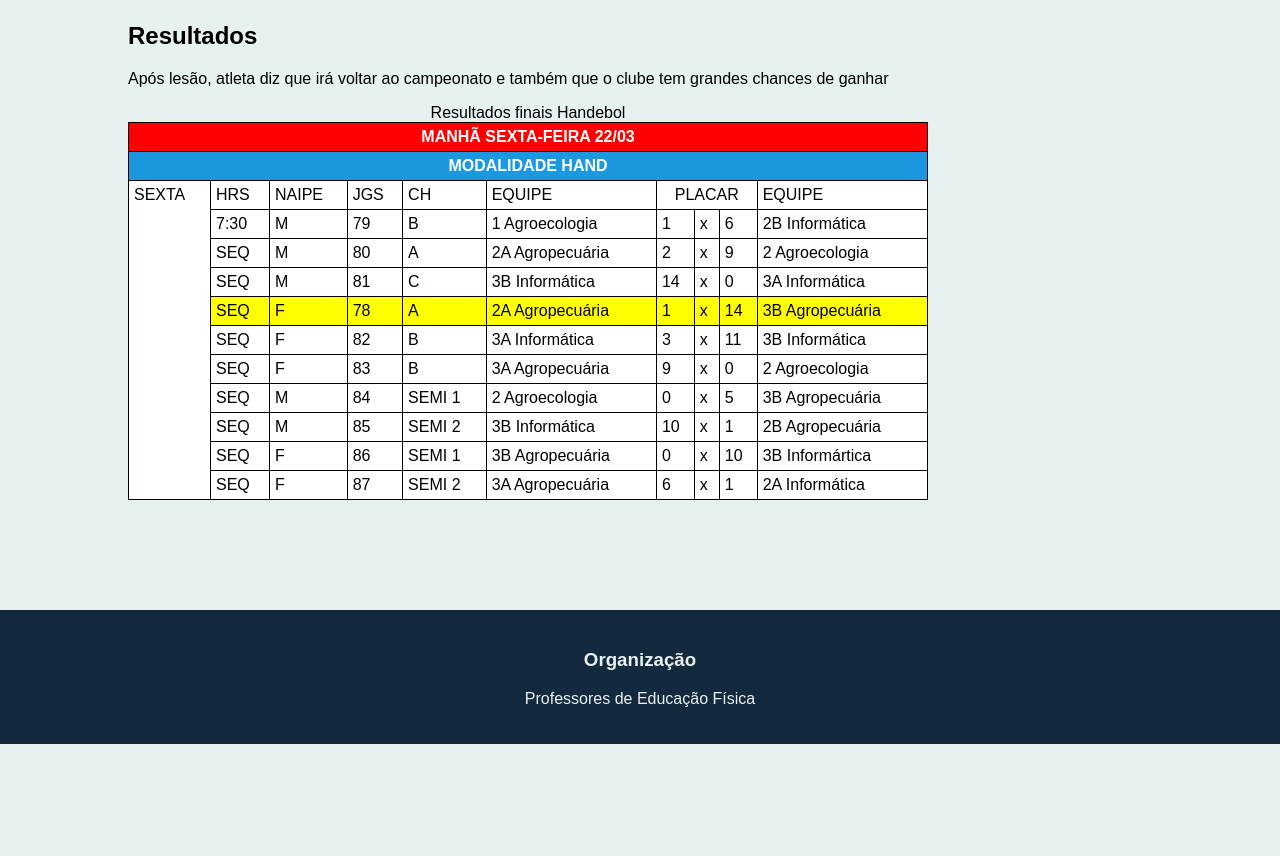
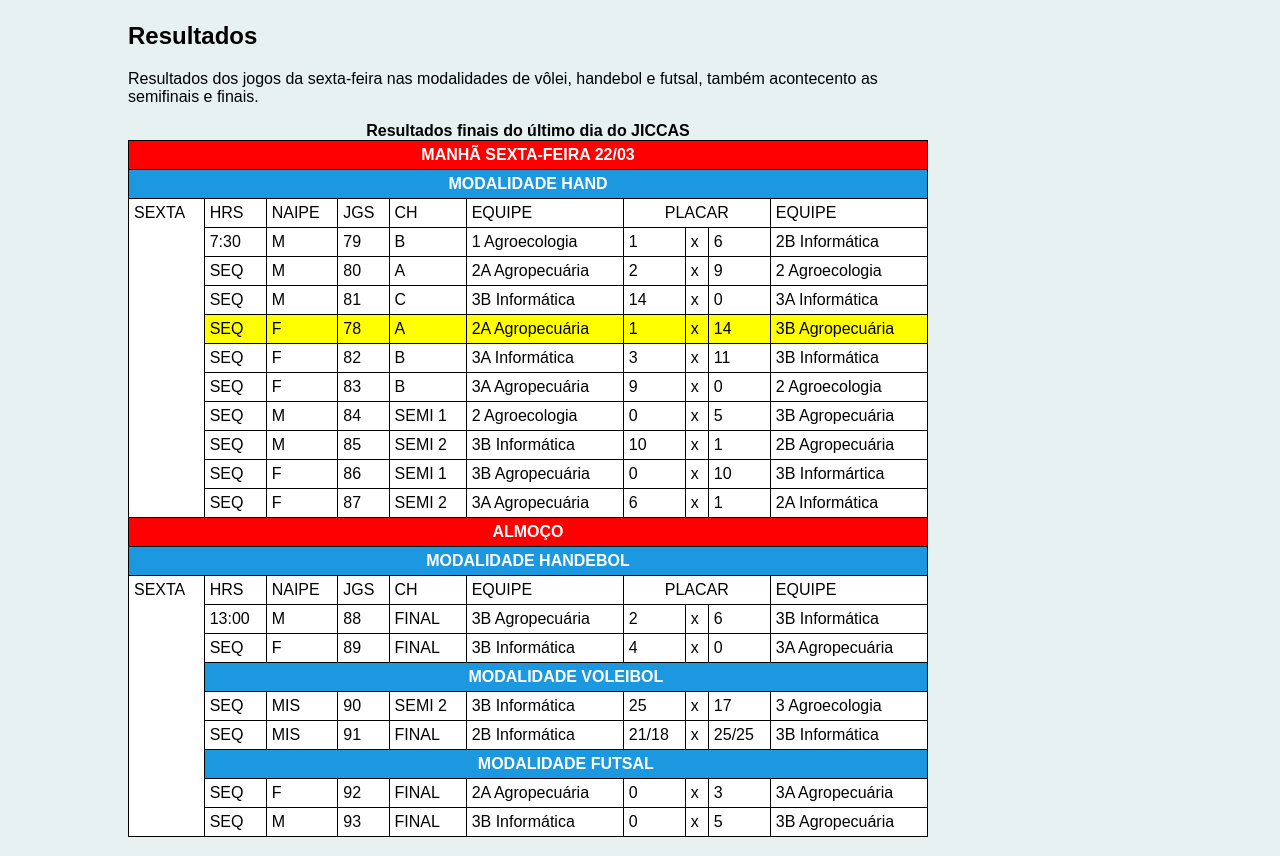
Before and after one commit to YosephTorres/jicca, a plain HTML site: page resultados.html in a window 1280 px wide. Shown: the part 264-1120 px from the top of the page. Before the commit the page ends 1008 px from the top, so only its background shows below. Drawn offline with Linux system fonts and the light colour scheme.

Commit message:
Update resultados.html

```diff
--- a/resultados.html
+++ b/resultados.html
@@ -30,7 +30,7 @@
     <main class="corpo">
         <div class="esquerda">
             <h2>Resultados</h2>
-            <p>Após lesão, atleta diz que irá voltar ao campeonato e também que o clube tem grandes chances de ganhar</p>
+            <p>Resultados dos jogos da sexta-feira nas modalidades de vôlei, handebol e futsal, também acontecento as semifinais e finais.</p>
 
 <style>
   table{
@@ -49,18 +49,23 @@
   table th{
     color: white;
   }
+
+  tbody{
+    color: black;
+  }
           </style>
 
  <div class="tabela">
 
 <table bgcolor="white" >
-  <caption> Resultados finais Handebol
+  <caption>
+    <b>Resultados finais do último dia do JICCAS</b>
 
   </caption>
   <thead>
  <tr>
    <th colspan="10" align="center" bgcolor="red"> MANHÃ SEXTA-FEIRA 22/03</th>
-    </tr
+    </tr>
    <tr>
    <th colspan="10" align="center" bgcolor="1b98e0"> MODALIDADE HAND</th>
     </tr>
@@ -199,6 +204,115 @@
     </tr>
 
 
+    <tr>
+   <th colspan="10" align="center" bgcolor="red"> ALMOÇO</th>
+    </tr>
+
+      <tr>
+   <th colspan="10" align="center" bgcolor="1b98e0"> MODALIDADE HANDEBOL</th>
+    </tr>
+      <tr >
+
+    <td rowspan="11" valign="TOP" > SEXTA </td>
+   <td> HRS</td>
+   <td> NAIPE</td>
+   <td> JGS</td>
+   <td> CH</td>
+   <td> EQUIPE</td>
+   <td colspan="3" align="center"> PLACAR</td>
+   <td> EQUIPE</td>
+
+    </tr>
+      <tr>
+
+      <td> 13:00 </td>
+      <td> M</td>
+      <td> 88</td>
+      <td> FINAL</td>
+      <td> 3B Agropecuária</td>
+      <td> 2</td>
+      <td> x</td>
+      <td> 6</td>
+      <td> 3B Informática</td>
+
+    </tr>
+      <tr>
+
+      <td> SEQ </td>
+      <td> F</td>
+      <td> 89</td>
+      <td> FINAL</td>
+      <td> 3B Informática</td>
+      <td> 4</td>
+      <td> x</td>
+      <td> 0</td>
+      <td> 3A Agropecuária</td>
+
+    </tr>
+      <tr>
+
+       <th colspan="9" align="center" bgcolor="1b98e0"> MODALIDADE VOLEIBOL</th>
+
+
+    </tr>
+      <tr>
+
+      <td> SEQ </td>
+      <td> MIS</td>
+      <td> 90</td>
+      <td> SEMI 2</td>
+      <td> 3B Informática</td>
+      <td> 25</td>
+      <td> x</td>
+      <td> 17</td>
+      <td> 3 Agroecologia</td>
+
+    </tr>
+      <tr>
+
+      <td> SEQ </td>
+      <td> MIS</td>
+      <td> 91</td>
+      <td> FINAL</td>
+      <td> 2B Informática</td>
+      <td>21/18</td>
+      <td> x</td>
+      <td> 25/25</td>
+      <td> 3B Informática</td>
+
+    </tr>
+      <tr>
+
+      <th colspan="9" align="center" bgcolor="1b98e0"> MODALIDADE FUTSAL</th>
+
+    </tr>
+      <tr>
+
+      <td> SEQ </td>
+      <td> F</td>
+      <td> 92</td>
+      <td> FINAL</td>
+      <td> 2A Agropecuária</td>
+      <td> 0</td>
+      <td> x</td>
+      <td> 3</td>
+      <td> 3A Agropecuária</td>
+
+    </tr>
+      <tr>
+
+      <td> SEQ </td>
+      <td> M</td>
+      <td> 93</td>
+      <td> FINAL</td>
+      <td> 3B Informática</td>
+      <td> 0</td>
+      <td> x</td>
+      <td> 5</td>
+      <td> 3B Agropecuária</td>
+
+    </tr>
+
 
   </tbody>
               </table>
```
